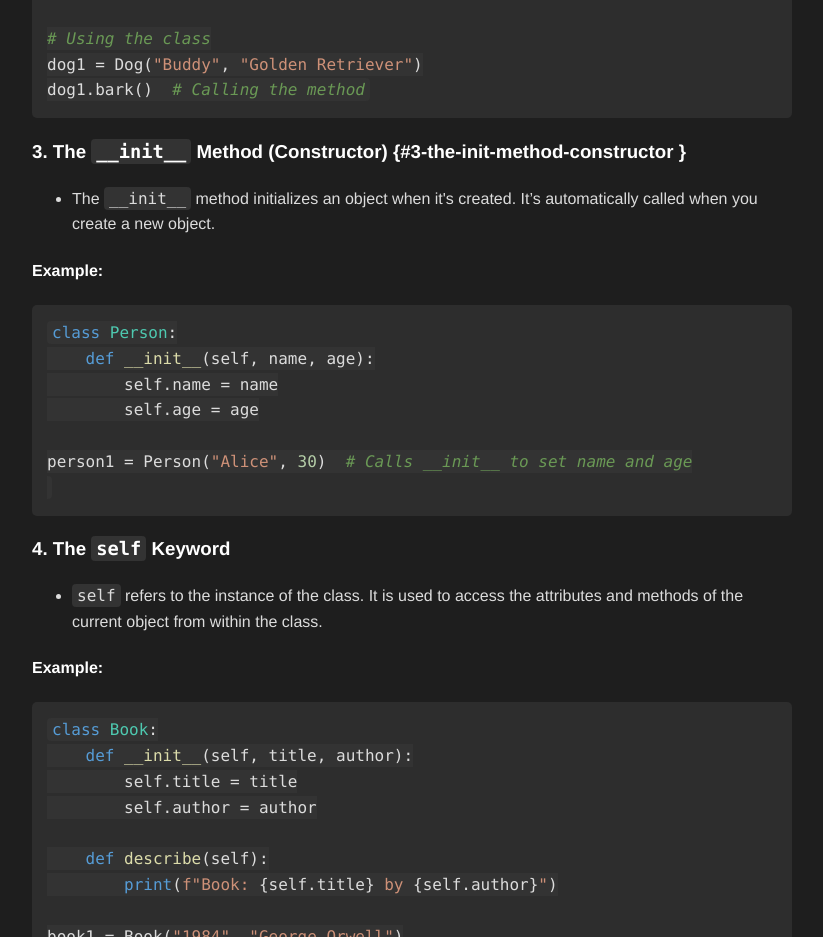
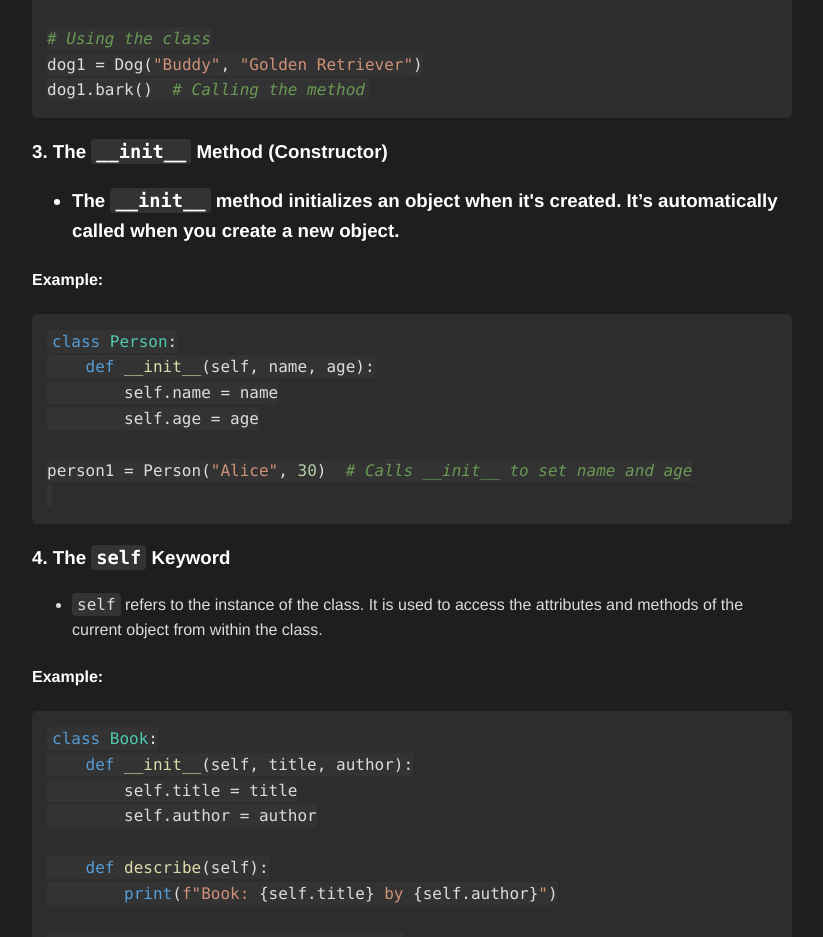
Before and after one commit to kksbracu/cse220-oop-overview, a plain HTML site: page index.html in a window 1280 px wide. Shown: the part 1520-2457 px from the top of the page, without its empty margins (228-1051 px from the left). Drawn offline with Linux system fonts and the light colour scheme.

Commit message:
Update index.html

```diff
--- a/index.html
+++ b/index.html
@@ -241,7 +241,7 @@ dog1 <span class="token operator">=</span> Dog<span class="token punctuation">(<
 dog1<span class="token punctuation">.</span>bark<span class="token punctuation">(</span><span class="token punctuation">)</span>  <span class="token comment"># Calling the method</span>
 </code></pre>
         <h3>3. <strong>The <code>__init__</code> Method (Constructor)</strong>
-            {#3-the-<strong>init</strong>-method-constructor }</h3>
+<!--             {#3-the-<strong>init</strong>-method-constructor }</h3> -->
         <ul>
             <li>The <code>__init__</code> method initializes an object when it's created. It’s automatically called when
                 you create a new object.</li>
```
